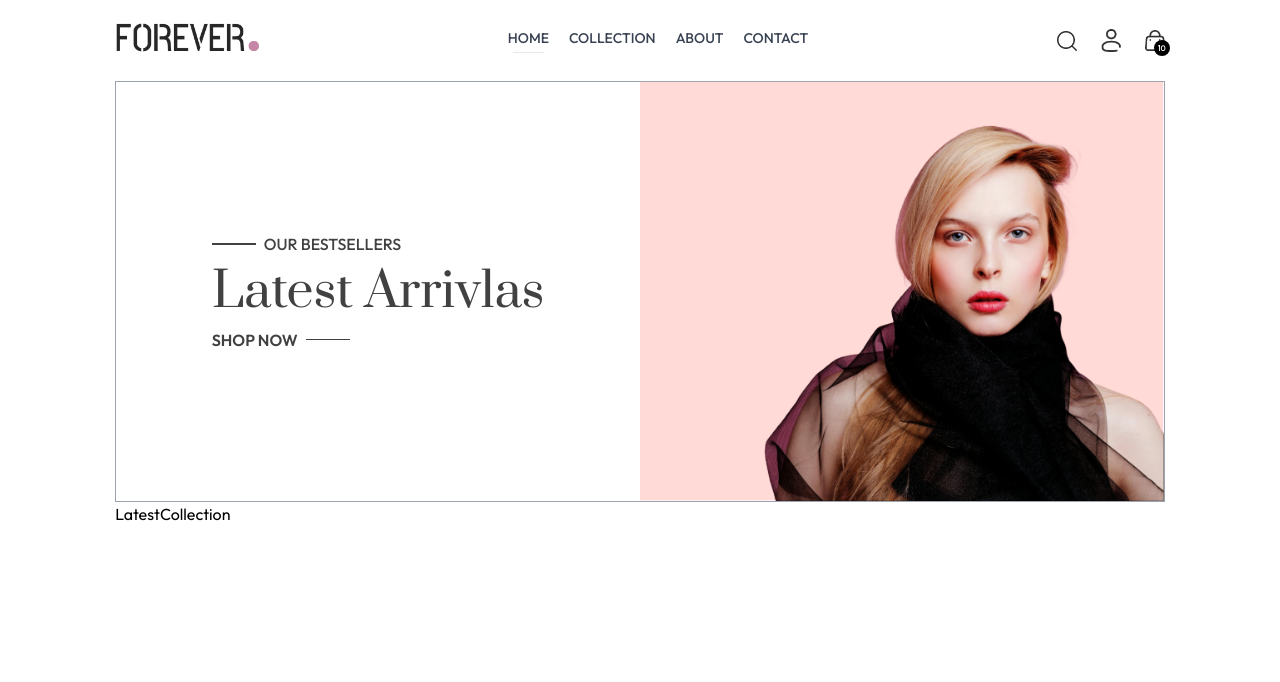
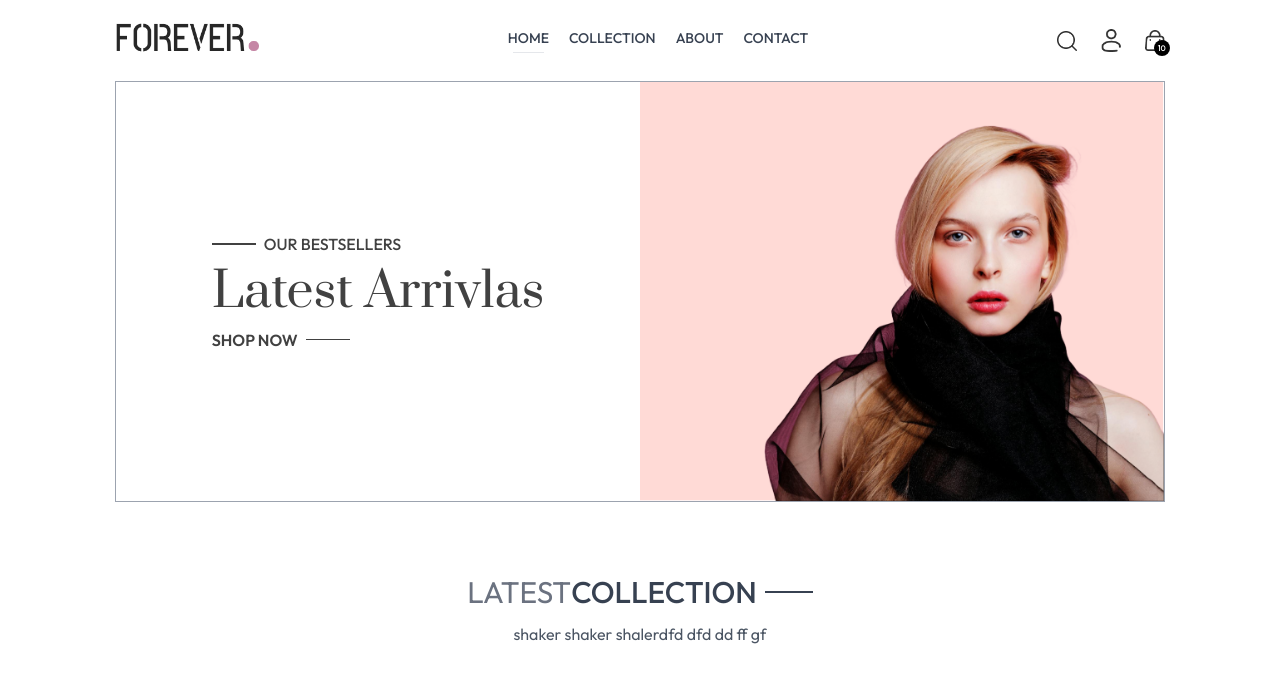
Before and after one commit to ALIGHASSOUN/E-commerce, a React (Vite) app in the folder frontend/: page / in a window 1280 px wide. Shown: the top 682 px of the page. Built offline with nearby package versions, Linux system fonts and the light colour scheme.

Commit message:
fixing a bug

```diff
--- a/frontend/src/components/LatestCollection.jsx
+++ b/frontend/src/components/LatestCollection.jsx
@@ -1,7 +1,25 @@
-import React from "react";
+import React, { useEffect, useState } from "react";
+import { useContext } from "react";
+import { ShopContext } from "../context/ShopContext";
+import Title from "./Title";
 
 const LatestCollection = () => {
-  return <div>LatestCollection</div>;
+  const { products } = useContext(ShopContext);
+  const [latestProducts, setLatestProducts] = useState([]);
+  useEffect(() => {
+    setLatestProducts(products.slice(0, 10));
+  }, []);
+  console.log(products);
+  return (
+    <div className="my-10">
+      <div className="text-center py-8 text-3xl">
+        <Title text1={"LATEST"} text2={"COLLECTION"} />
+        <p className="w-3/4 m-auto text-xs sm:text-sm md:text-base text-gray-600">
+          shaker shaker shalerdfd dfd dd ff gf
+        </p>
+      </div>
+    </div>
+  );
 };
 
 export default LatestCollection;
--- /dev/null
+++ b/frontend/src/components/ProductItem.jsx
@@ -0,0 +1,10 @@
+import React, { useContext } from "react";
+import { ShopContext } from "../context/ShopContext";
+import { Link } from "react-router-dom";
+
+const ProductItem = ({ id, image, name, price }) => {
+  const { currency } = useContext(ShopContext);
+  return <Link></Link>;
+};
+
+export default ProductItem;
--- /dev/null
+++ b/frontend/src/components/Title.jsx
@@ -0,0 +1,15 @@
+import React from "react";
+
+const Title = ({ text1, text2 }) => {
+  return (
+    <div className="inline-flex gap-2 items-center mb-3">
+      <p className="text-gray-500">
+        {text1}
+        <span className="text-gray-700 font-medium">{text2}</span>
+      </p>
+      <p className="w-8 sm:w-12 h-[1px] sm:h-[2px] bg-gray-700"></p>
+    </div>
+  );
+};
+
+export default Title;
--- a/frontend/src/main.jsx
+++ b/frontend/src/main.jsx
@@ -3,9 +3,12 @@
 import "./index.css";
 import App from "./App.jsx";
 import { BrowserRouter } from "react-router-dom";
+import ShopContextProvider from "./context/ShopContext.jsx";
 
 createRoot(document.getElementById("root")).render(
   <BrowserRouter>
-    <App />
+    <ShopContextProvider>
+      <App />
+    </ShopContextProvider>
   </BrowserRouter>
 );
```
